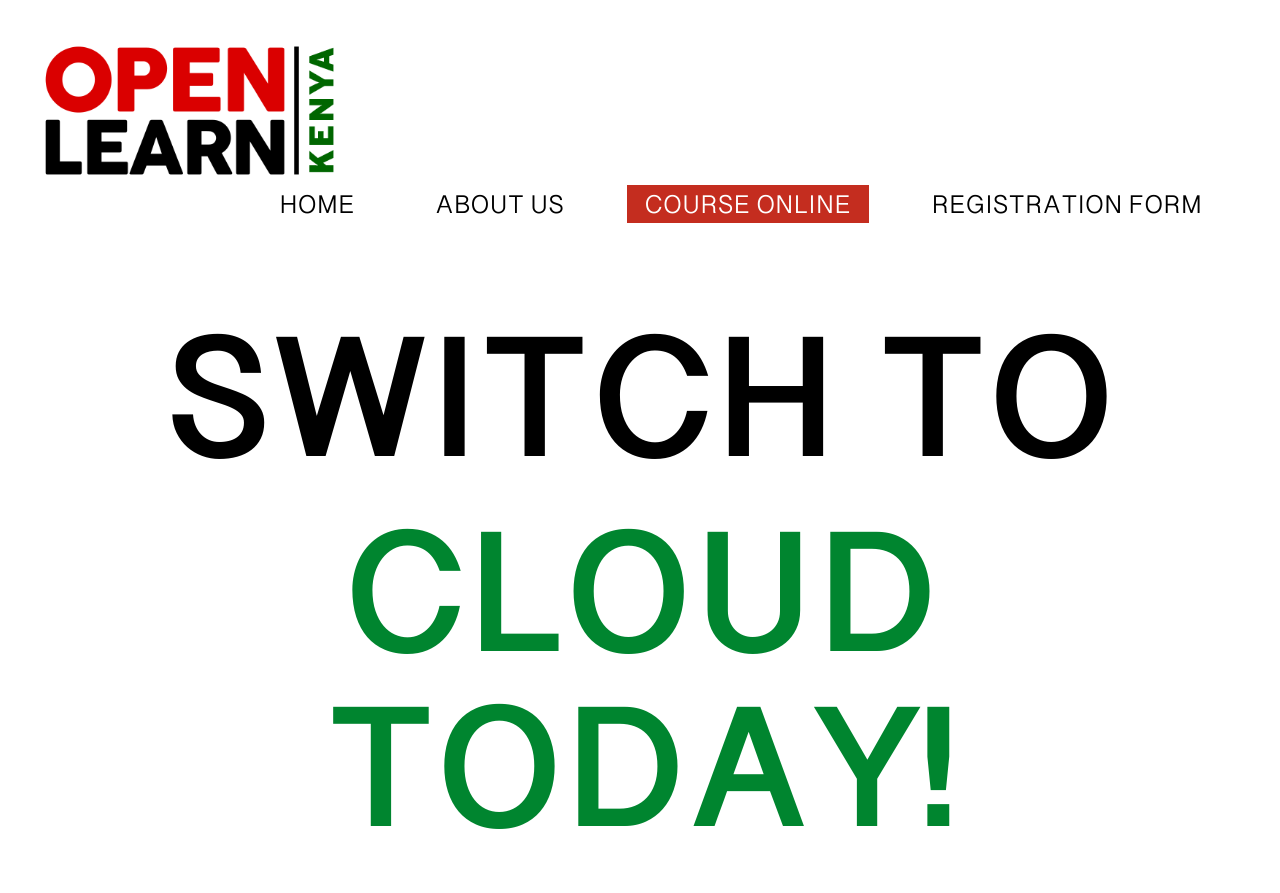
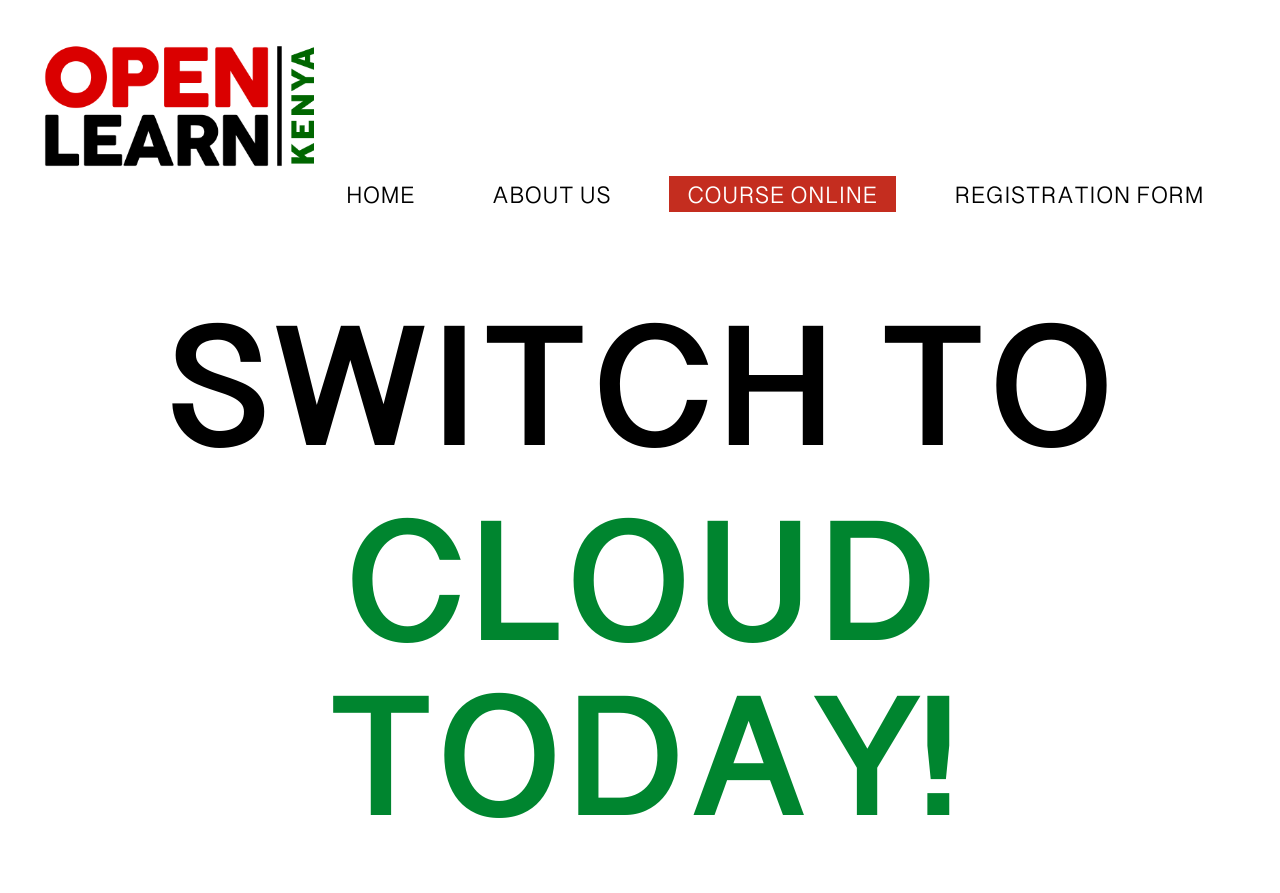
Before and after one commit to maks1mp/open-learn, a website built with webpack: page src/index.html in a window 1280 px wide. Shown: the top 893 px of the page. Built offline with nearby package versions, Linux system fonts and the light colour scheme; a script that the page names is missing; a web font is replaced by a local one.

Commit message:
fix header

```diff
--- a/src/styles/pages/_banner.scss
+++ b/src/styles/pages/_banner.scss
@@ -13,7 +13,7 @@
 
   &-logo {
     float: left;
-    max-width: 300px;
+    max-width: 280px;
 
     img {
       max-width: 100%;
@@ -29,12 +29,12 @@
       a {
         @include font-myanmar;
         color: #000000;
-        font-size: 26px;
+        font-size: 24px;
         text-decoration: none;
         padding: 12px 18px 0;
         text-transform: uppercase;
         display: inline-block;
-        margin: 0 20px;
+        margin: 0 18px;
 
         &.active {
           color: #ffffff;
```
Also changed, not shown: dist/index.html, 2 other files.
